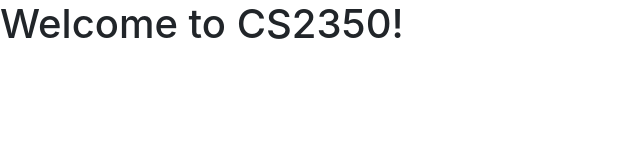
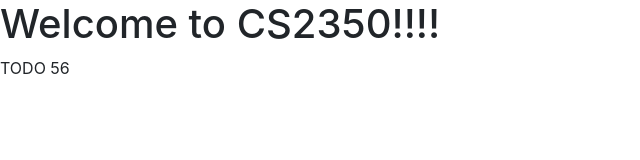
Before and after one commit to wesley56oo/cs2350-practice-07, a plain HTML site: page src/index.html in a window 1280 px wide. Shown: the whole page, without its empty margins (0-640 px from the left). Drawn offline with nearby package versions, Linux system fonts and the light colour scheme.

Commit message:
Final submission

```diff
--- a/src/index.html
+++ b/src/index.html
@@ -10,7 +10,9 @@
 </head>
 
 <body>
-  <h1>Welcome to CS2350!</h1>
+  <h1>Welcome to CS2350!!!!</h1>
+  TODO
+  56
   <script src="/javascripts/main.js"></script>
 </body>
 
```
